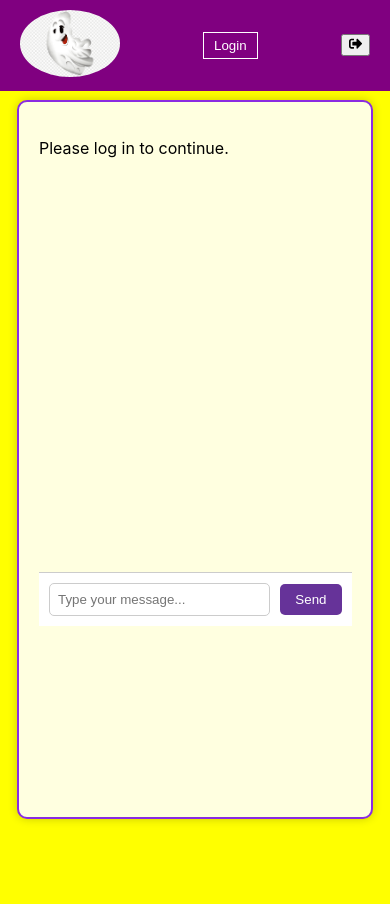
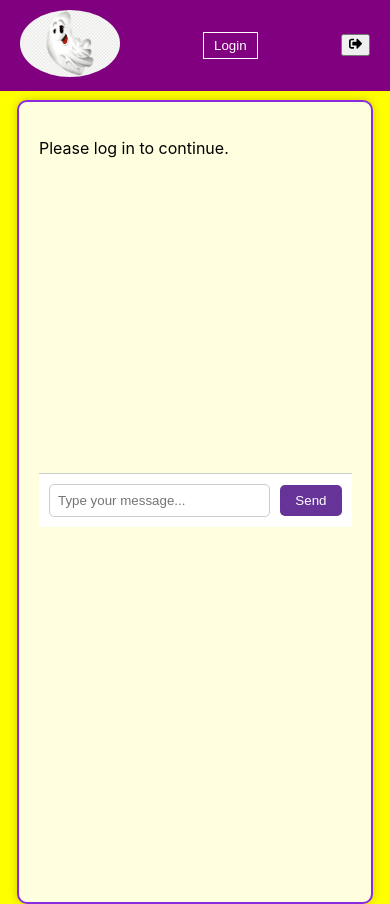
Before and after one commit to Mixchelle/chatboot, a React (Create React App) app in the folder front/: page /home in a window 390 px wide. Before the commit the page ends 844 px from the top, so only its background shows below. Built offline with nearby package versions, Linux system fonts and the light colour scheme.

Commit message:
fix erro tamanho da tela tamanho

```diff
--- a/front/src/components/Home.css
+++ b/front/src/components/Home.css
@@ -101,7 +101,7 @@
 @media (max-width: 768px) {
   .chat-container {
     width: 80%;
-    height: 80%;
+    height: 90%;
     position: absolute;
     bottom: 0; /* Fixa no rodapé */
     left: 10px;
@@ -123,7 +123,7 @@
     border-top: 1px solid #ccc;
     position: fixed;
     margin-bottom: 10px;
-    margin-top: 450px;
+    margin-top: 90%;
     width: 75%;
   }
 
```
